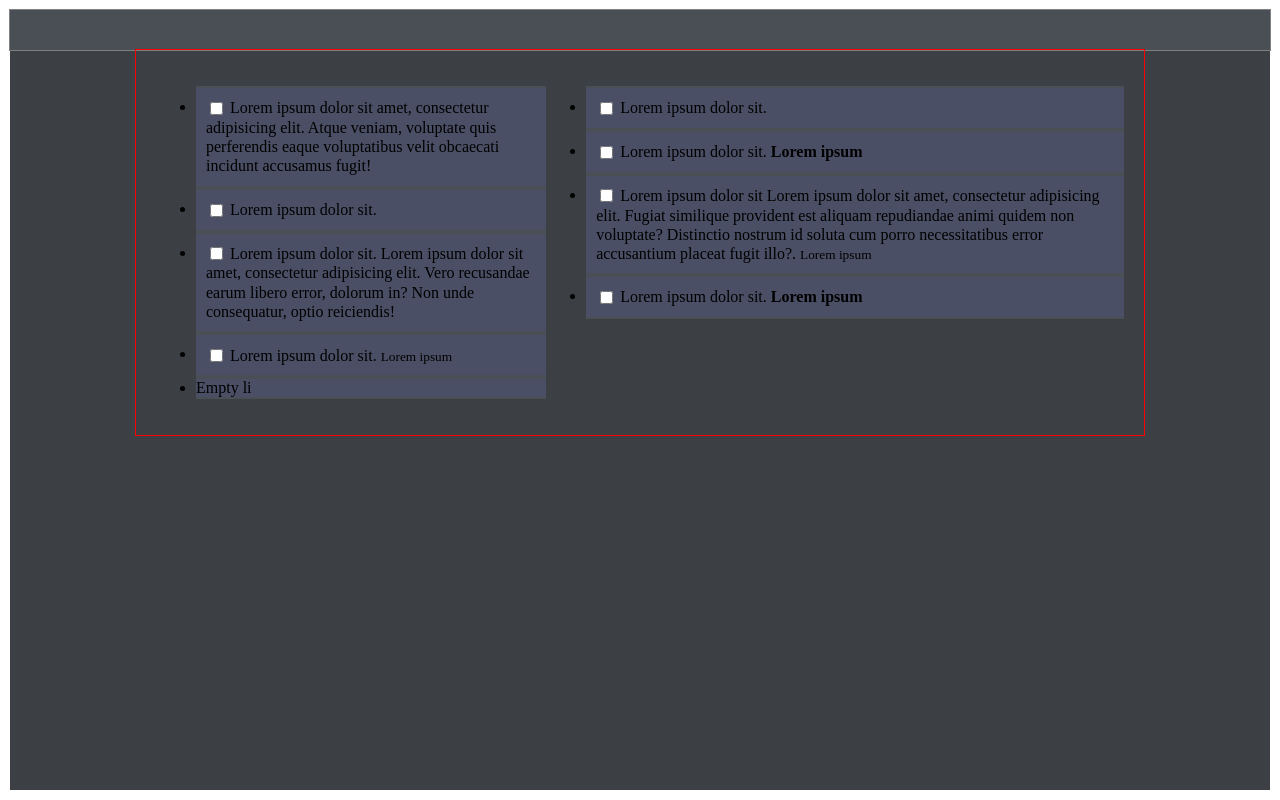
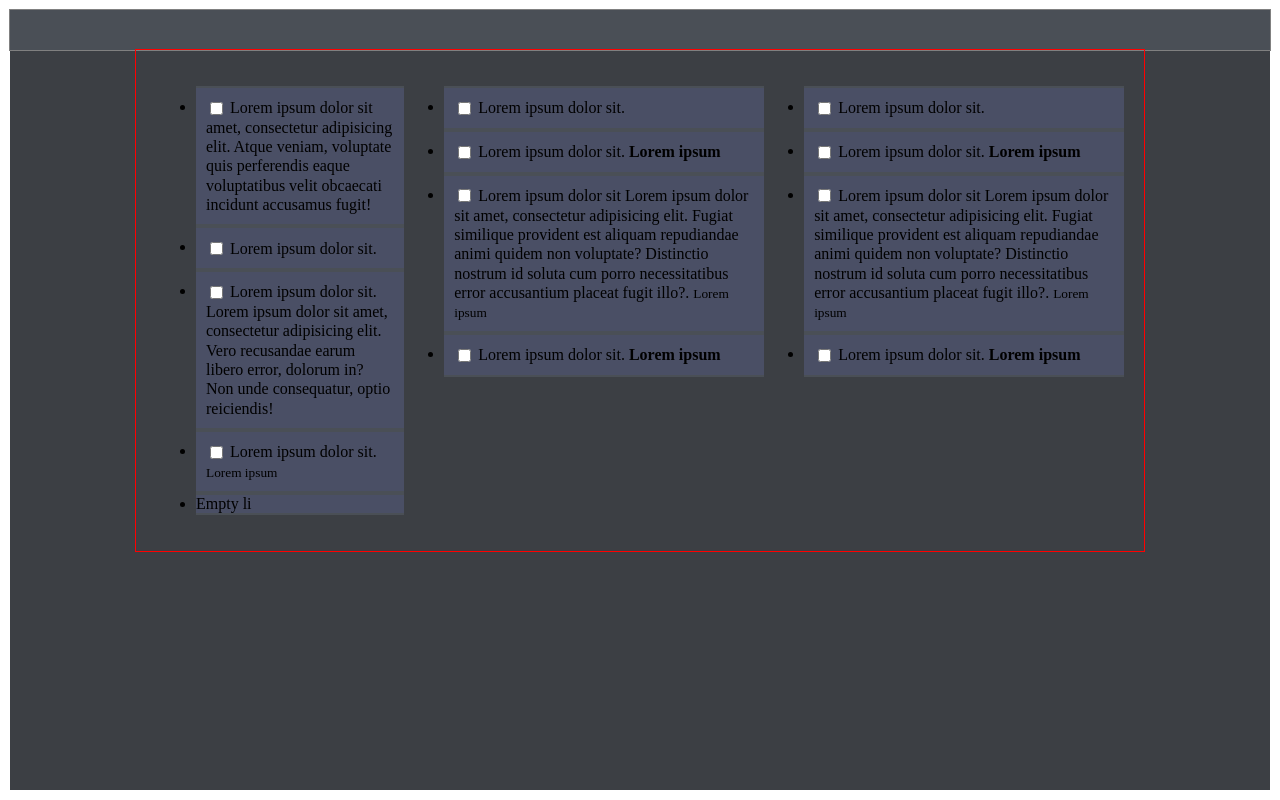
Before and after one commit to KateKharchenko/dinner-list-1, a plain HTML site: page index.html in a window 1280 px wide. Drawn offline with Linux system fonts and the light colour scheme.

Commit message:
fix bugs

```diff
--- a/index.html
+++ b/index.html
@@ -43,7 +43,41 @@
 				<li>Empty li</li>
 			</ul>
 
-			<ul class="test bla-bla">
+			<ul class="test ">
+				<li>
+					<label>
+						<input type="checkbox">
+						<span>Lorem ipsum dolor sit.
+
+						</span>
+					</label>
+				</li>
+				<li>
+					<label>
+						<input type="checkbox">
+						<span>Lorem ipsum dolor sit.
+							<b>Lorem ipsum</b>
+						</span>
+					</label>
+				</li>
+				<li>
+					<label>
+						<input type="checkbox">
+						<span>Lorem ipsum dolor sit Lorem ipsum dolor sit amet, consectetur adipisicing elit. Fugiat similique provident est aliquam repudiandae animi quidem non voluptate? Distinctio nostrum id soluta cum porro necessitatibus error accusantium placeat fugit illo?.
+							<small>Lorem ipsum</small>
+						</span>
+					</label>
+				</li>
+				<li>
+					<label>
+						<input type="checkbox">
+						<span>Lorem ipsum dolor sit.
+							<b>Lorem ipsum</b>
+						</span>
+					</label>
+				</li>
+			</ul>
+			<ul class="test bla-bla-69">
 				<li>
 					<label>
 						<input type="checkbox">
```
